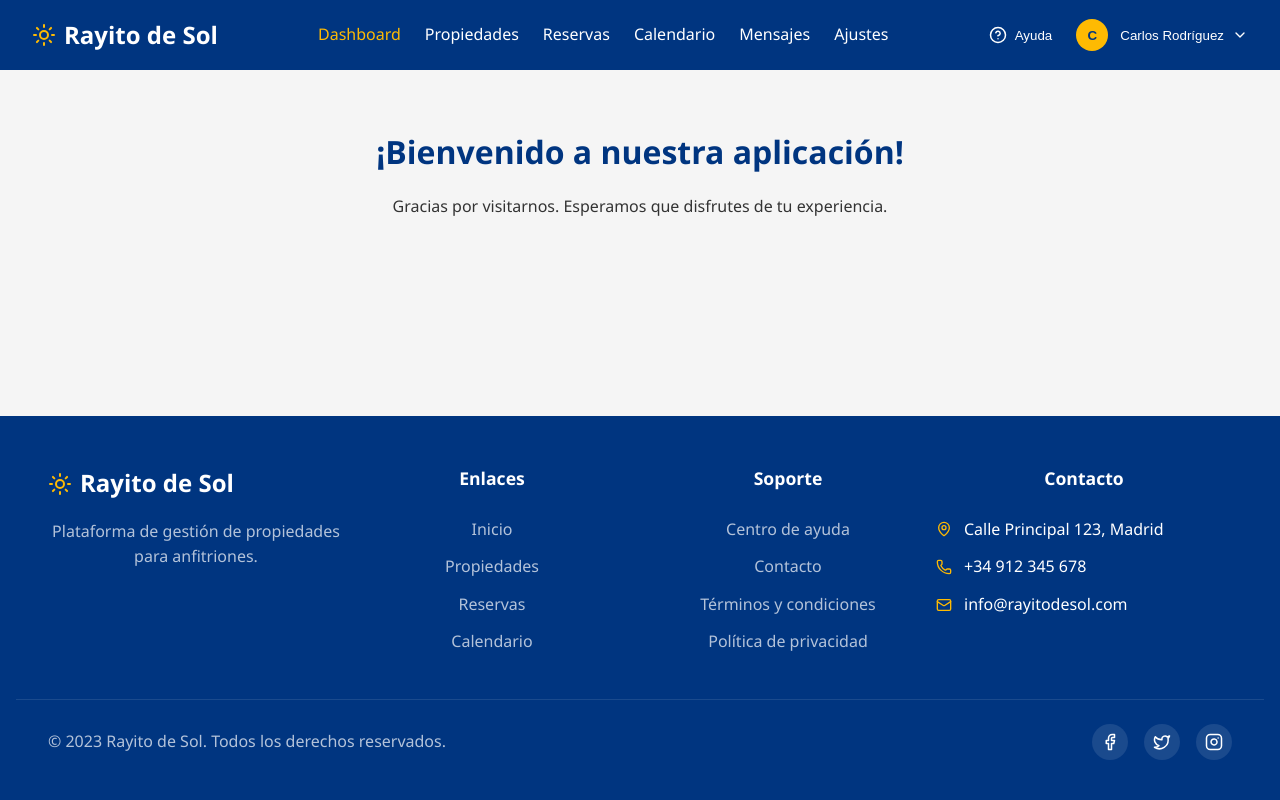
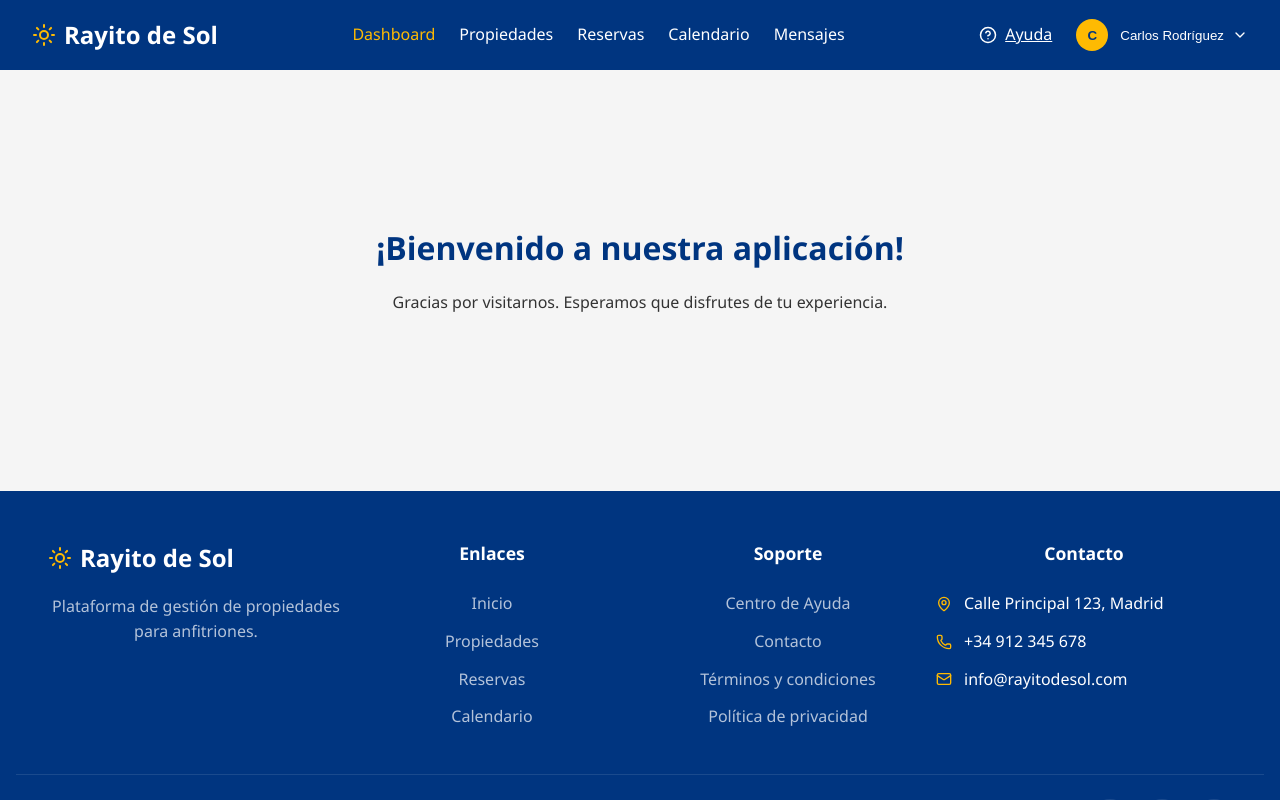
Before and after one commit to Kazuma275/Rayito-de-Sol, a Vue app in the folder frontend/rayito-de-sol/: page /main in a window 1280 px wide. Built offline with nearby package versions, Linux system fonts and the light colour scheme.

Commit message:
features/fixes links

```diff
--- a/frontend/rayito-de-sol/src/components/layout/Footer.vue
+++ b/frontend/rayito-de-sol/src/components/layout/Footer.vue
@@ -24,11 +24,13 @@
       <div class="footer-section">
         <h4 class="footer-title">Soporte</h4>
         <ul class="footer-links">
-          <li><a href="#" @click.prevent="changeTab('help')">Centro de ayuda</a></li>
+          <li><router-link to="/help" @click.prevent="changeTab('/help')">Centro de Ayuda</router-link></li>
           <li><a href="#" @click.prevent="changeTab('help')">Contacto</a></li>
-          <li><a href="#" @click.prevent="changeTab('settings')">Términos y condiciones</a></li>
+          <li><router-link to="/terms" @click.prevent="changeTab('/terms')">Términos y condiciones</router-link></li>
           <li><a href="#" @click.prevent="changeTab('settings')">Política de privacidad</a></li>
         </ul>
+
+
       </div>
 
       <div class="footer-section">
--- a/frontend/rayito-de-sol/src/components/layout/Header.vue
+++ b/frontend/rayito-de-sol/src/components/layout/Header.vue
@@ -18,14 +18,13 @@
         <router-link to="/manage/bookings" class="nav-link" :class="{ active: activeTab === 'bookings' }" @click="changeTab('bookings')">Reservas</router-link>
         <router-link to="/manage/calendar" class="nav-link" :class="{ active: activeTab === 'calendar' }" @click="changeTab('calendar')">Calendario</router-link>
         <router-link to="/manage/messages" class="nav-link" :class="{ active: activeTab === 'messages' }" @click="changeTab('messages')">Mensajes</router-link>
-        <router-link to="/manage/settings" class="nav-link" :class="{ active: activeTab ==='settings' }" @click="changeTab('settings')">Ajustes</router-link>
       </nav>
 
       <div class="header-actions">
-        <button class="help-button" @click="changeTab('help')">
+        <router-link to="/manage/help" class="help-button" @click="changeTab('help')">
           <HelpCircleIcon class="help-icon" />
           <span class="help-link">Ayuda</span>
-        </button>
+        </router-link>
 
         <div class="user-menu">
           <button class="user-button" @click="toggleUserMenu">
@@ -40,14 +39,14 @@
           </button>
 
           <div v-if="userMenuOpen" class="user-dropdown">
-            <a href="#" class="dropdown-item" @click.prevent="changeTab('settings')">
+            <router-link to="/manage/settings" href="#" class="dropdown-item" @click.prevent="changeTab('settings')">
               <SettingsIcon class="dropdown-icon" />
               Configuración
-            </a>
-            <a href="#" class="dropdown-item">
+            </router-link>
+            <router-link to="/" href="#" class="dropdown-item">
               <LogOutIcon class="dropdown-icon" />
               Cerrar sesión
-            </a>
+            </router-link>
           </div>
         </div>
       </div>
--- a/frontend/rayito-de-sol/src/components/views/Welcome.vue
+++ b/frontend/rayito-de-sol/src/components/views/Welcome.vue
@@ -14,7 +14,8 @@ const title = ref('¡Bienvenido a nuestra aplicación!');
 <style scoped>
 .welcome {
   text-align: center;
-  padding: 2rem;
+  padding: 9.5rem;
+  margin-top: -1.5rem;
 }
 
 h1 {
--- a/frontend/rayito-de-sol/src/router/routes.js
+++ b/frontend/rayito-de-sol/src/router/routes.js
@@ -10,6 +10,7 @@ import MessagesPage from '@/components/messages/MessagesPage.vue';
 import SettingsPage from '@/components/settings/SettingsPage.vue';
 import HelpSupportPage from '@/components/help/HelpSupportPage.vue';
 import BookingTest from '@/components/views/BookingTest.vue';
+import TermsConditions from '@/components/settings/TermsConditions.vue'
 
 const routes = [
   {
@@ -26,6 +27,16 @@ const routes = [
     path: '/booking-test',
     name: 'BookingTest',
     component: BookingTest,
+  },
+  {
+      path: '/terms',
+      name: 'Terms',
+      component: TermsConditions,
+  },
+  {
+    path: '/help',
+    name: 'Help',
+    component: HelpSupportPage,
   },
   {
     path: '/manage',
@@ -65,11 +76,6 @@ const routes = [
         name: 'Settings',
         component: SettingsPage,
       },
-      {
-        path: 'help',
-        name: 'Help',
-        component: HelpSupportPage,
-      }
     ]
   }
 ];
```
